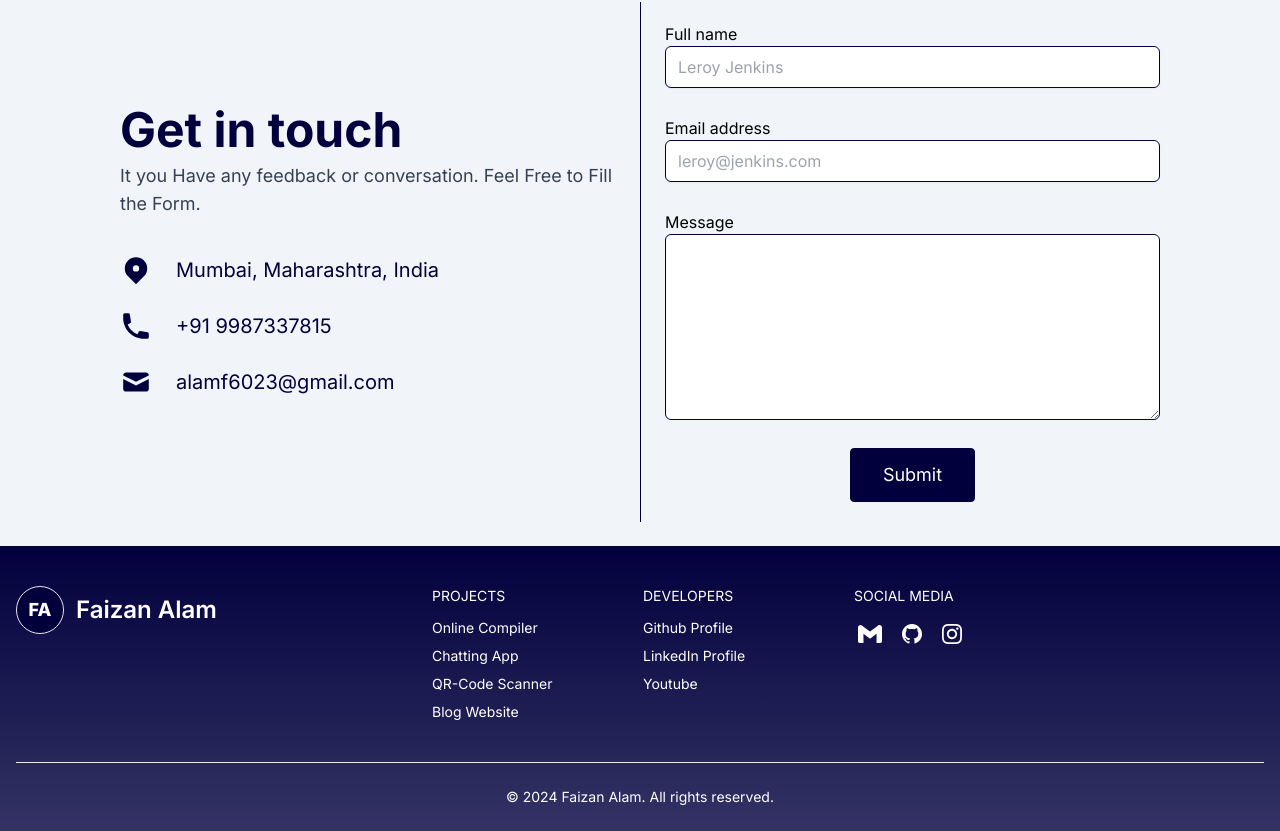
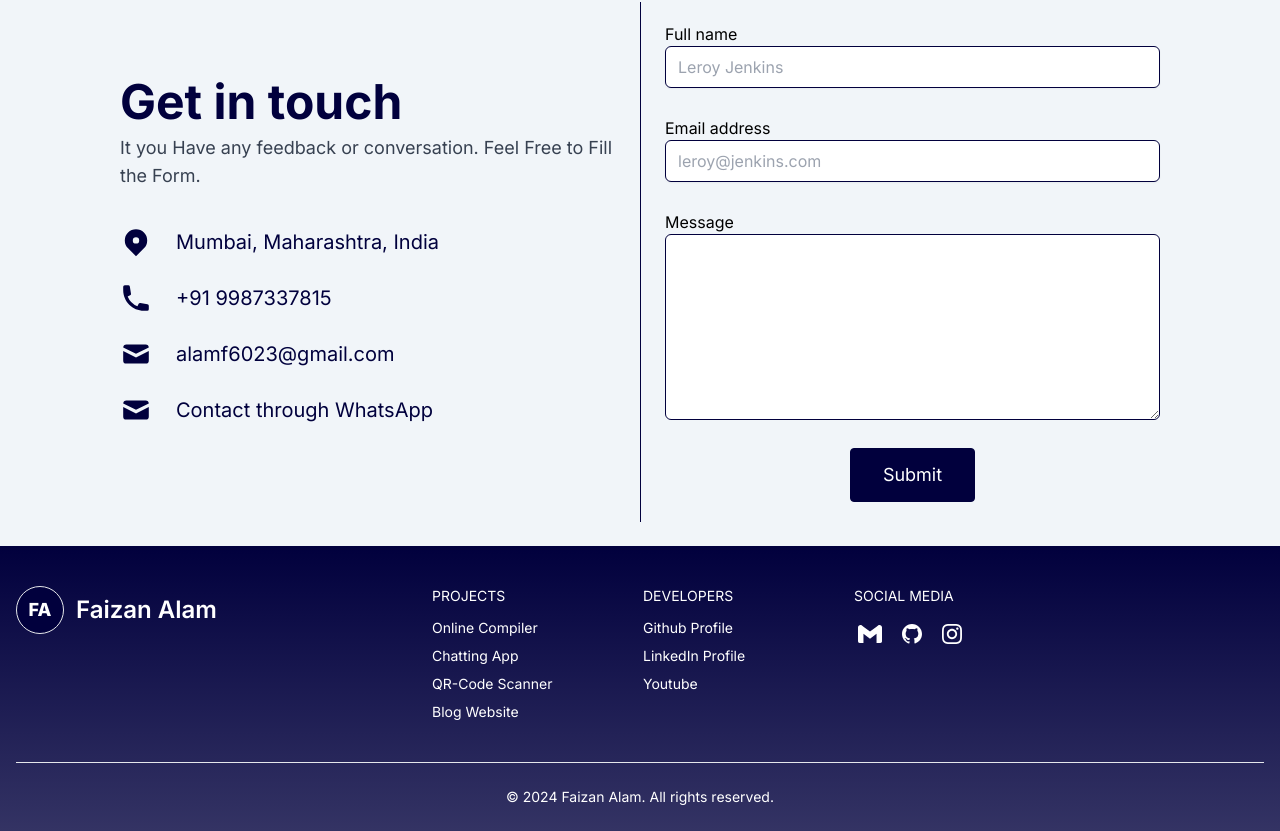
Before and after one commit to faizan619/Faizan_Dev_Portfolio, a Next.js app: page / in a window 1280 px wide. Shown: the part 5524-6355 px from the top of the page. Built offline with nearby package versions, Linux system fonts and the light colour scheme.

Commit message:
update form

```diff
--- a/src/app/Components/FormContact.js
+++ b/src/app/Components/FormContact.js
@@ -7,8 +7,11 @@ export default function FormContact() {
   const [name, setName] = useState("");
   const [email, setEmail] = useState("");
   const [comment, setComment] = useState("");
+  const [loading, setLoading] = useState(false);
 
   const addFeedback = async () => {
+    if (name && email && comment) {
+      setLoading(true);
       toast.loading("Uploading your feedback!!");
       let result = await fetch('https://faizanalam.tech/api', {
         method: "POST",
@@ -17,13 +20,26 @@ export default function FormContact() {
       result = await result.json();
       if (result.success) {
         toast.remove();
-      toast.success("Feedback Submitted Successfully!!")
+        toast.success("Feedback Submitted Successfully!!");
+        setLoading(false);
         setName("");
         setEmail("");
         setComment("");
       } else {
+        setLoading(false);
         toast.remove();
-      toast.error("Problem in Uploading your Feedback!!")
+        toast.error("Problem in Uploading your Feedback!!");
+      }
+    } else {
+      if (!name) {
+        toast.error("Please Enter Name!");
+      } else if (!email) {
+        toast.error("Please Enter Email!");
+      } else if (!comment) {
+        toast.error("You Message is Must.!Please Enter it");
+      } else {
+        toast.error("Bhai form pura fill kar. :)");
+      }
     }
   };
 
@@ -33,7 +49,8 @@ export default function FormContact() {
         <div className="py-6 md:py-0 md:px-6 flex flex-col justify-center">
           <h1 className="text-3xl sm:text-5xl font-bold">Get in touch</h1>
           <p className="pt-2 pb-4 text-gray-700 text-lg dark:text-gray-300">
-            It you Have any feedback or conversation. Feel Free to Fill the Form.
+            It you Have any feedback or conversation. Feel Free to Fill the
+            Form.
           </p>
           <div className="space-y-6 py-5">
             <p className="flex items-center">
@@ -49,7 +66,9 @@ export default function FormContact() {
                   clipRule="evenodd"
                 ></path>
               </svg>
-              <span className="text-xl dark:text-white">Mumbai, Maharashtra, India</span>
+              <span className="text-xl dark:text-white">
+                Mumbai, Maharashtra, India
+              </span>
             </p>
             <a href="tel:+91 9987337815" className="flex items-center">
               <svg
@@ -72,7 +91,23 @@ export default function FormContact() {
                 <path d="M2.003 5.884L10 9.882l7.997-3.998A2 2 0 0016 4H4a2 2 0 00-1.997 1.884z"></path>
                 <path d="M18 8.118l-8 4-8-4V14a2 2 0 002 2h12a2 2 0 002-2V8.118z"></path>
               </svg>
-              <span className="text-xl dark:text-white ">alamf6023@gmail.com</span>
+              <span className="text-xl dark:text-white ">
+                alamf6023@gmail.com
+              </span>
+            </a>
+            <a href={`https://api.whatsapp.com/send?phone=919987337815&text=Hello%20Faizan.%20How%20are%20You%20`} className="flex items-center">
+              <svg
+                xmlns="http://www.w3.org/2000/svg"
+                viewBox="0 0 20 20"
+                fill="currentColor"
+                className="w-8 h-8 mr-2 sm:mr-6"
+              >
+                <path d="M2.003 5.884L10 9.882l7.997-3.998A2 2 0 0016 4H4a2 2 0 00-1.997 1.884z"></path>
+                <path d="M18 8.118l-8 4-8-4V14a2 2 0 002 2h12a2 2 0 002-2V8.118z"></path>
+              </svg>
+              <span className="text-xl dark:text-white ">
+                Contact through WhatsApp
+              </span>
             </a>
           </div>
         </div>
@@ -85,7 +120,7 @@ export default function FormContact() {
             <input
               type="text"
               value={name}
-              onChange={(e)=>setName(e.target.value)}
+              onChange={(e) => setName(e.target.value)}
               placeholder="Leroy Jenkins"
               className="block px-3 py-2 border-[#01003d] border w-full rounded-md shadow-sm focus:ring dark:text-black"
             />
@@ -95,7 +130,7 @@ export default function FormContact() {
             <input
               type="email"
               value={email}
-              onChange={(e)=>setEmail(e.target.value)}
+              onChange={(e) => setEmail(e.target.value)}
               placeholder="leroy@jenkins.com"
               className="block px-3 py-2 dark:text-black border border-[#01003d] w-full rounded-md shadow-sm focus:ring "
             />
@@ -105,13 +140,14 @@ export default function FormContact() {
             <textarea
               rows="7"
               value={comment}
-              onChange={(e)=>setComment(e.target.value)}
+              onChange={(e) => setComment(e.target.value)}
               className="block w-full border-[#01003d] dark:text-black rounded-md focus:ring  border px-3 py-2"
             ></textarea>
           </label>
           <button
             type="button"
             onClick={addFeedback}
+            disabled={loading}
             className="dark:bg-[#4171f5] dark:border-white self-center px-8 py-3  text-lg rounded focus:ring hover:ring border border-[#01003d] text-white bg-[#01003d]"
           >
             Submit
```
Lines whose indentation alone changed are shown as unchanged.
